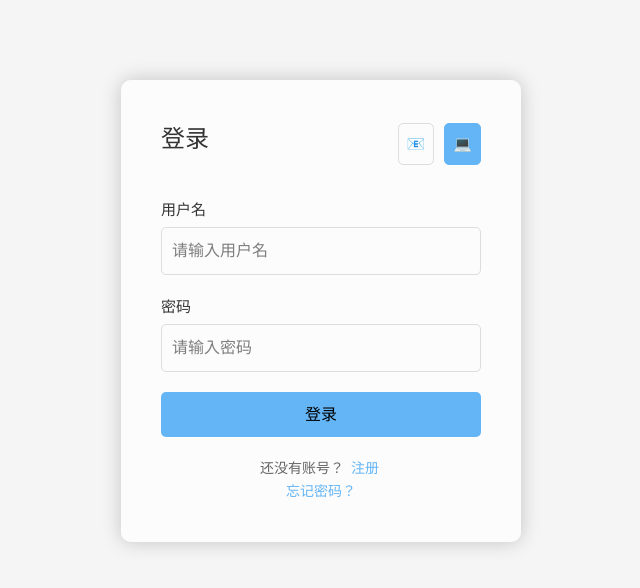
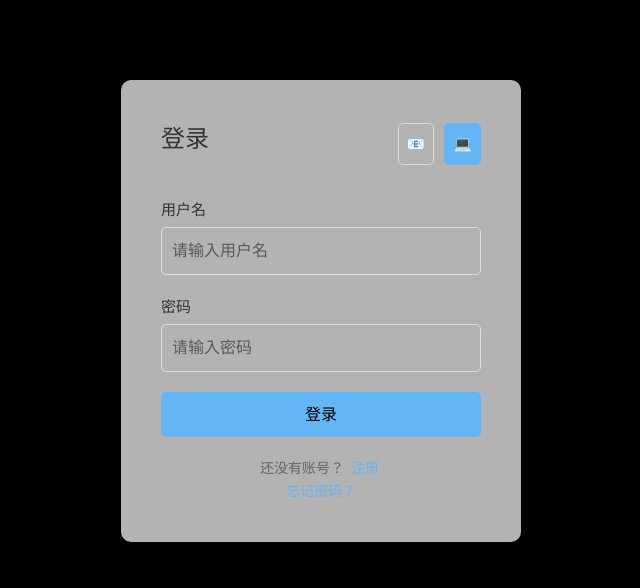
Before and after one commit to Tsukimi-Yachiyo/YachiyoWeb, a Vue app: page / in a window 1280 px wide. Shown: the top 588 px of the page, without its empty margins (319-959 px from the left). Built offline with nearby package versions, Linux system fonts and the light colour scheme; no server answers.

Commit message:
修复了增高标题栏导致整个页面过高，出现了不需要的滚动条 (#84)
* 修复

* 完整修复了此 bug

```diff
--- a/src/pages/ChatHome.vue
+++ b/src/pages/ChatHome.vue
@@ -419,7 +419,7 @@
     display: flex;
     flex-direction: column;
     width: 100%;
-    height: calc(100vh - 80px);
+    height: 100%;
     z-index: 1;
     background: linear-gradient(180deg, #3498db 0%, #2a5298 30%, #0d1642 70%, #050b2c 100%);
     overflow: hidden;
@@ -551,11 +551,11 @@
 
   /* 模型加载覆盖层 */
   .model-loading-overlay {
-    position: fixed;
-    top: 80px;
+    position: absolute;
+    top: 0;
     left: 0;
     width: 100%;
-    height: calc(100vh - 80px);
+    height: 100%;
     background: #000000;
     display: flex;
     align-items: center;
@@ -1205,7 +1205,7 @@
       bottom: 0;
       z-index: 400;
       transition: transform 0.3s ease;
-      height: 100vh;
+      height: 100%;
     }
 
     .sidebar.sidebar-open {
--- a/src/styles/App.css
+++ b/src/styles/App.css
@@ -7,13 +7,17 @@
 
 body {
   font-family: Arial, sans-serif;
-  background-color: #f5f5f5;
+  background-color: #000;
+  color: #fff;
+  overflow: hidden;
+  margin: 0;
+  padding: 0;
 }
 
 #app,
 .app-shell {
   width: 100%;
-  min-height: 100vh;
+  height: 100vh;
 }
 
 .app-shell {
@@ -24,4 +28,5 @@ body {
 .app-content {
   flex: 1;
   min-height: 0;
+  overflow: hidden;
 }
```
